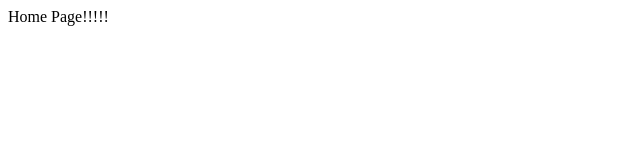
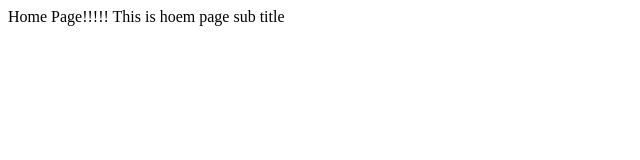
Before and after one commit to mitulsunny/TestingTesting, a plain HTML site: page index.html in a window 1280 px wide. Shown: the whole page, without its empty margins (0-640 px from the left). Drawn offline with Linux system fonts and the light colour scheme.

Commit message:
Second commit

```diff
--- a/index.html
+++ b/index.html
@@ -8,5 +8,6 @@
 </head>
 <body>
     Home Page!!!!!
+    This is hoem page sub title
 </body>
 </html>
```
